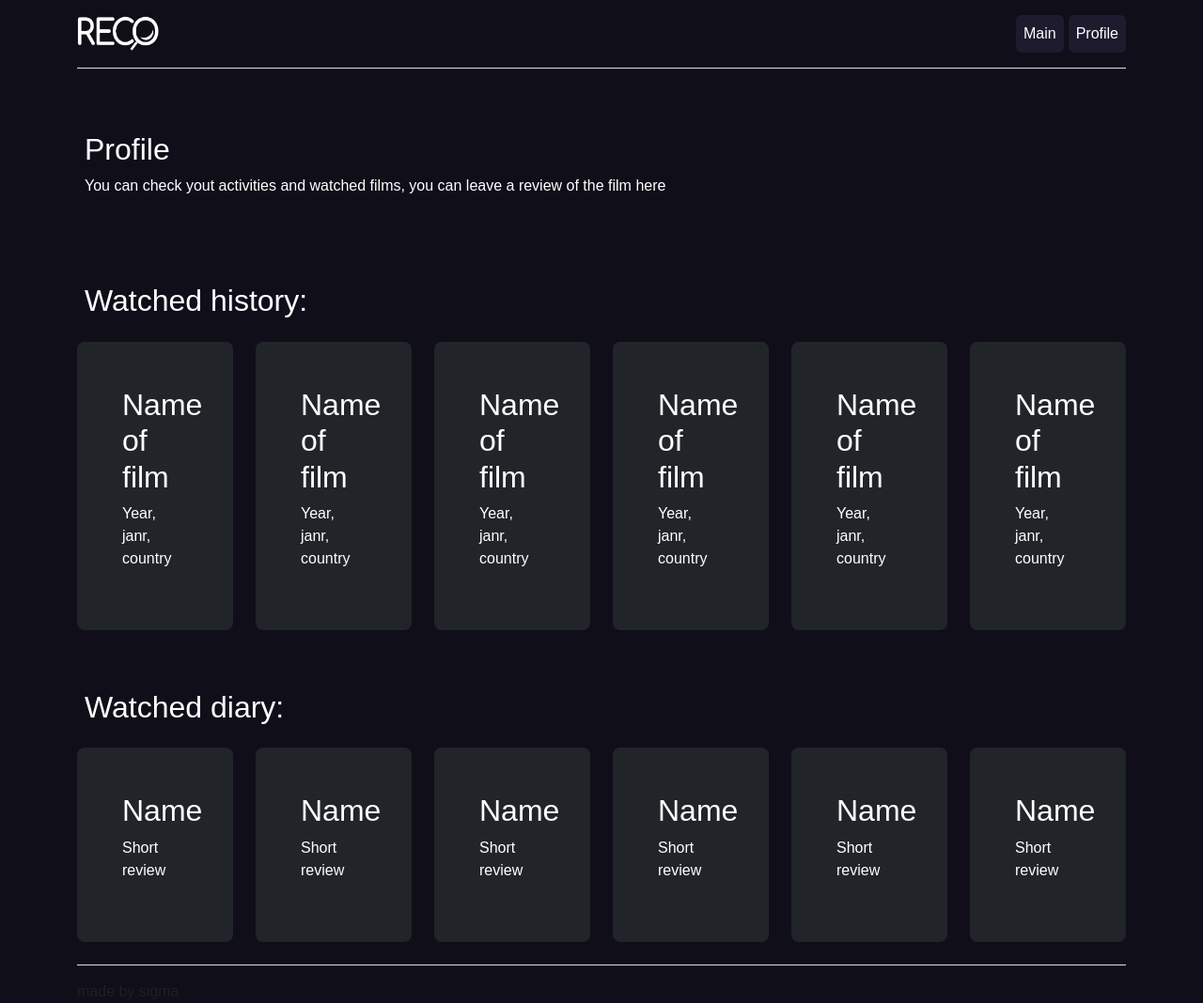
After one commit to Winterfulllll/SIGMANIZATION, a Python web app: template templates/profile.html in a window 1280 px wide. The commit adds this page. Shown: the whole page at 94% size. Run offline with Jinja, Linux system fonts and the light colour scheme; the template is opened without the code that fills it, so the values that code supplies are empty; some libraries are stand-ins or nearby versions.

```diff
--- a/main.py
+++ b/main.py
@@ -10,6 +10,9 @@ app = connexion.App(__name__, specification_dir="./")
 def home():
     return render_template("index.html")
 
+@app.route("/profile")
+def profile():
+    return render_template("profile.html")
 
 if __name__ == "__main__":
     app.run("main:app", host="0.0.0.0", port=8000)
--- a/static/style.css
+++ b/static/style.css
@@ -53,3 +53,21 @@ body {
 .default_text{
     color: white;
 }
+
+#button_profile{
+    background-color: #1f1b2e;
+    color: white;
+    margin-left: 5px;
+}
+
+#button_main{
+    background-color: #1f1b2e;
+    color: white;
+
+}
+
+
+.modal-background{
+    height: 200px;
+    width: 200px;
+}
--- /dev/null
+++ b/templates/profile.html
@@ -0,0 +1,132 @@
+<!DOCTYPE html>
+<html>
+<head>
+    <meta charset="UTF-8">
+    <meta name="viewport" content="width=device-width, initial-scale=1.0">
+    <link href="https://cdn.jsdelivr.net/npm/bootstrap@5.3.3/dist/css/bootstrap.min.css" rel="stylesheet" integrity="sha384-QWTKZyjpPEjISv5WaRU9OFeRpok6YctnYmDr5pNlyT2bRjXh0JMhjY6hW+ALEwIH" crossorigin="anonymous">
+    <script src="https://ajax.googleapis.com/ajax/libs/jquery/3.5.1/jquery.min.js"></script>
+    <script src="https://cdnjs.cloudflare.com/ajax/libs/popper.js/1.16.0/umd/popper.min.js"></script>
+    <script src="https://maxcdn.bootstrapcdn.com/bootstrap/4.5.2/js/bootstrap.min.js"></script>
+    <link rel="stylesheet" href="{{ url_for('static', filename='style.css') }}">
+</head>
+<body>
+    <body>
+    <main>
+      <div class="container  ">
+        <header class="pb-3 mb-1 border-bottom d-flex flex-wrap align-items-center justify-content-center justify-content-md-between py-3">
+          <a href="/" class="d-flex align-items-center text-body-emphasis text-decoration-none">
+            <img class="header_logo" src="{{ url_for('static', filename='img/reco logo only no bg.png')}}" alt="LOGO">
+          </a>
+
+          <ul class="nav d-flex col-12 col-md-auto justify-content-center mb-md-0">
+            <a href="/" class="btn btn-outline-light nav-link px-2" id="button_main">Main</a>
+            <a href="/profile" class="btn btn-outline-light nav-link px-2" id="button_profile">Profile</a>
+          </ul>
+        </header>
+
+        <div class="p-2 mb-1 ">
+          <div >
+            <h2 class="default_text" id="top_body">Profile</h2>
+            <p class="default_text">You can check yout activities and watched films, you can leave a review of the film here</p>
+          </div>
+        </div>
+
+
+        <div class="p-2 mb-2">
+            <div >
+              <h2 class="default_text" id="top_body">Watched history:</h2>
+            </div>
+          </div>
+        <div class="row align-items-md-stretch">
+          <div class="col-md-2">
+            <div class="h-60 p-5 text-bg-dark rounded-3">
+              <h2>Name of film</h2>
+              <p> Year, janr, country</p>
+            </div>
+          </div>
+          <div class="col-md-2">
+            <div class="h-60 p-5 text-bg-dark rounded-3">
+              <h2>Name of film</h2>
+              <p> Year, janr, country</p>
+            </div>
+          </div>
+          <div class="col-md-2">
+            <div class="h-60 p-5 text-bg-dark rounded-3">
+              <h2>Name of film</h2>
+              <p> Year, janr, country</p>
+            </div>
+          </div>
+          <div class="col-md-2">
+            <div class="h-60 p-5 text-bg-dark rounded-3">
+              <h2>Name of film</h2>
+              <p> Year, janr, country</p>
+            </div>
+          </div>
+          <div class="col-md-2">
+            <div class="h-60 p-5 text-bg-dark rounded-3">
+              <h2>Name of film</h2>
+              <p> Year, janr, country</p>
+            </div>
+          </div>
+          <div class="col-md-2">
+            <div class="h-60 p-5 text-bg-dark rounded-3">
+              <h2>Name of film</h2>
+              <p> Year, janr, country</p>
+            </div>
+          </div>
+        </div>
+
+        <div class="p-2 mb-2">
+            <div >
+              <h2 class="default_text" id="top_body">Watched diary:</h2>
+            </div>
+          </div>
+        <div class="row align-items-md-stretch">
+          <div class="col-md-2">
+            <div class="h-60 p-5 text-bg-dark rounded-3">
+              <h2>Name</h2>
+              <p>Short review</p>
+            </div>
+          </div>
+          <div class="col-md-2">
+            <div class="h-60 p-5 text-bg-dark rounded-3">
+              <h2>Name</h2>
+              <p>Short review</p>
+            </div>
+          </div>
+          <div class="col-md-2">
+            <div class="h-60 p-5 text-bg-dark rounded-3">
+              <h2>Name</h2>
+              <p>Short review</p>
+            </div>
+          </div>
+          <div class="col-md-2">
+            <div class="h-60 p-5 text-bg-dark rounded-3">
+              <h2>Name</h2>
+              <p>Short review</p>
+            </div>
+          </div>
+          <div class="col-md-2">
+            <div class="h-60 p-5 text-bg-dark rounded-3">
+              <h2>Name</h2>
+              <p>Short review</p>
+            </div>
+          </div>
+          <div class="col-md-2">
+            <div class="h-60 p-5 text-bg-dark rounded-3">
+              <h2>Name</h2>
+              <p>Short review</p>
+            </div>
+          </div>
+        </div>
+
+        <footer class="pt-3 mt-4 text-body-secondary border-top">
+          made by sigma
+        </footer>
+      </div>
+    </main>
+
+
+    </body>
+</body>
+</html>
```
Also changed, not shown: templates/base.html (+146 -10 lines), templates/index.html (+4 -6 lines), static/img/LOGO.png (deleted), static/img/reco logo only no bg.png (added).
